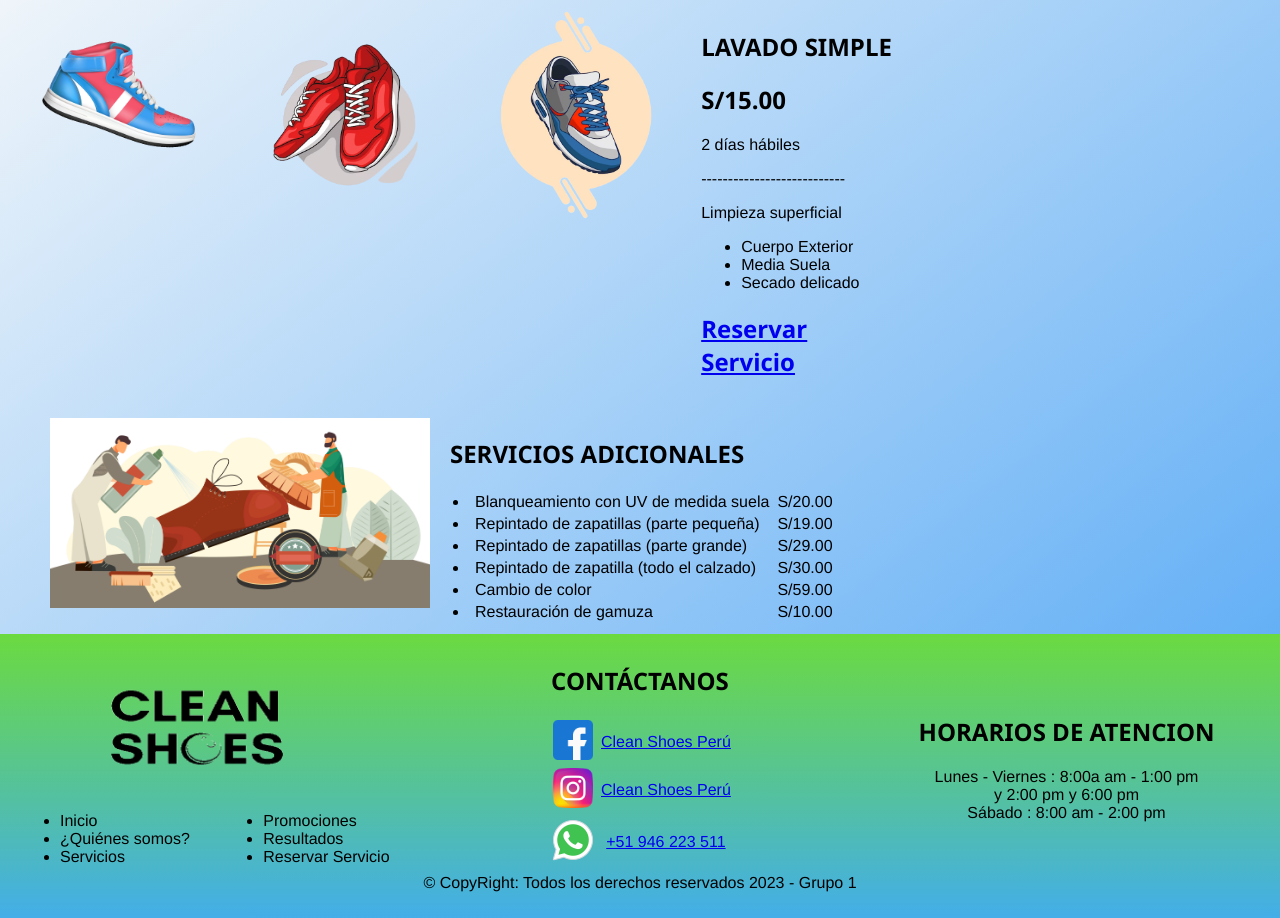
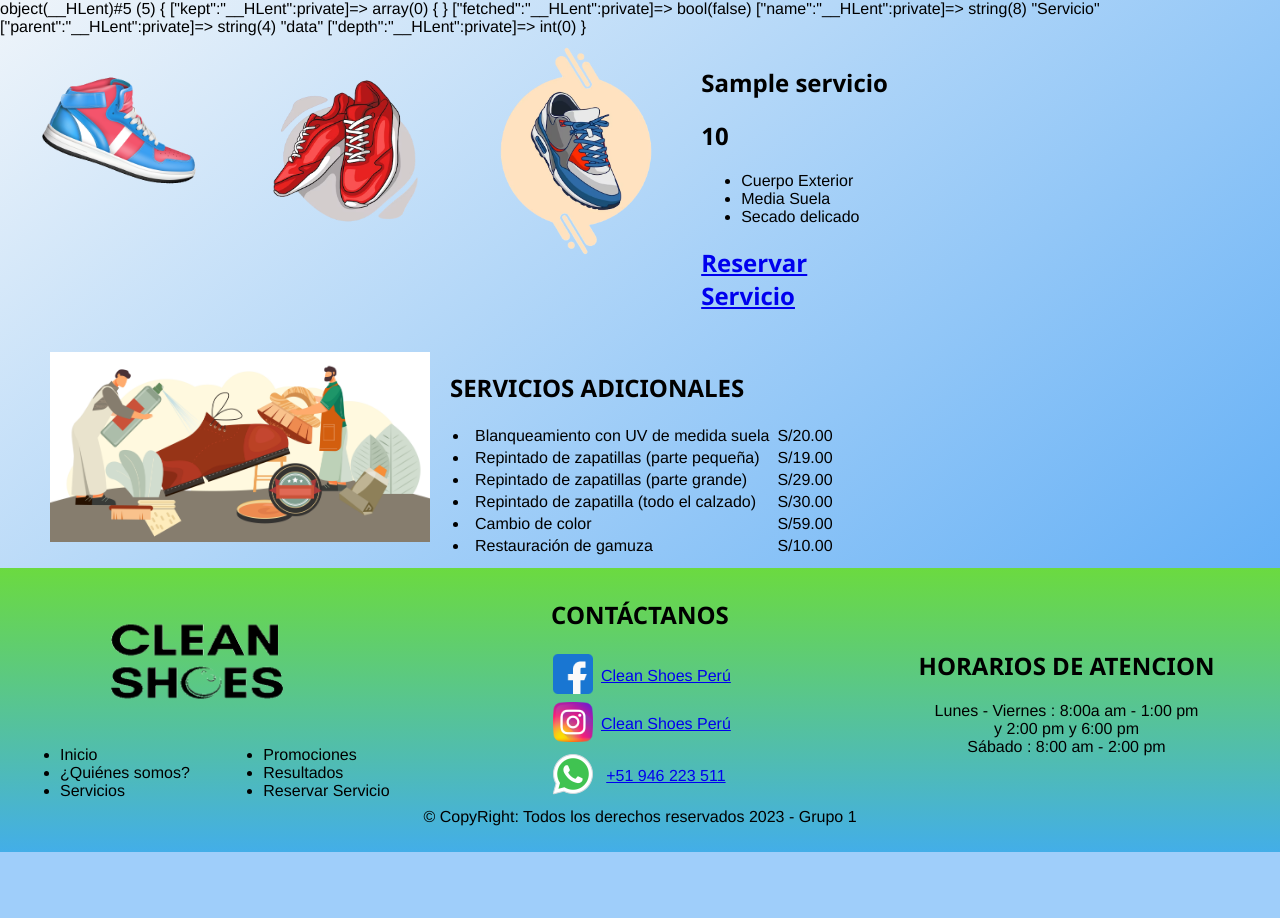
Before and after one commit to NemiasVasquez/CleanShoes, a PHP site: template Views/Servicios.php in a window 1280 px wide. Shown: the part 130-1048 px from the top of the page. After the commit the page ends 982 px from the top, so only its background shows below. Run offline with PHP 8.4, Linux system fonts and the light colour scheme; the template is opened without the code that fills it: most values are stand-ins (such as "Sample title", 1, 10 or a date in 2020).

Commit message:
Actualización Clean Shoes

```diff
--- a/Controller/Cliente_Controller.php
+++ b/Controller/Cliente_Controller.php
@@ -21,11 +21,6 @@ class Cliente_Controller{
     public function Resultados(){
         $Resultados = true;
         require_once "Views/Resultados.php";
-    }
-
-    public function Servicios(){
-        $Servicios = true;
-        require_once "Views/Servicios.php";
     }
 
     public function ListarClientes(){
--- a/Controller/Servicio_Controller.php
+++ b/Controller/Servicio_Controller.php
@@ -6,6 +6,12 @@ class Servicio_Controller{
         session_start();
         require_once "Model/Servicio_Model.php";
         $this->Servicio_Modelo = new Servicio_Model();
+    }
+
+    public function Servicios(){
+        $Servicios = true;
+        $data["Servicio"]=$this->Servicio_Modelo->getServicios();
+        require_once "Views/Servicios.php";
     }
 
     public function ListarServicios(){
--- a/Views/Plantillas/Footer.php
+++ b/Views/Plantillas/Footer.php
@@ -8,7 +8,7 @@
                 <ul id="" class="menuFoot">
                     <li><a href="index.php?">Inicio</a></li>
                     <li><a href="index.php?c=Cliente_Controller&a=QuienesSomos">¿Quiénes somos?</a></li>
-                    <li><a href="index.php?c=Cliente_Controller&a=Servicios">Servicios</a></li>
+                    <li><a href="index.php?c=Servicio_Controller&a=Servicios">Servicios</a></li>
                 </ul>
             </div>
 
--- a/Views/Plantillas/Header.php
+++ b/Views/Plantillas/Header.php
@@ -10,7 +10,7 @@
                 <ul>
                     <li><a href="index.php?" <?php if(isset($Inicio)){echo 'class="activo"';} ?>>Inicio</a></li>
                     <li><a href="index.php?c=Cliente_Controller&a=QuienesSomos" <?php if(isset($QuienesSomos)){echo 'class="activo"';} ?>>¿Quiénes Somos?</a></li>
-                    <li><a href="index.php?c=Cliente_Controller&a=Servicios" <?php if(isset($Servicios)){echo 'class="activo"';} ?>>Servicios</a></li>
+                    <li><a href="index.php?c=Servicio_Controller&a=Servicios" <?php if(isset($Servicios)){echo 'class="activo"';} ?>>Servicios</a></li>
                     <li><a href="">Promociones</a></li>
                     <li><a href="index.php?c=Cliente_Controller&a=Resultados" <?php if(isset($Resultados)){echo 'class="activo"';} ?>>Resultados</a></li>
                 </ul>
--- a/Views/Servicios.php
+++ b/Views/Servicios.php
@@ -16,6 +16,9 @@
         <?php include 'Plantillas/Header.php'; ?>
     </header>
     <main>
+
+        <?php var_dump($data["Servicio"]) ?>
+
             <div class="row caja-General">
                 <div>
                 <div class="col-3 col-s-6 col-m-6 col-l-3 caja-zapatilla-1">
@@ -35,19 +38,21 @@
                             <img src="Imagenes/Servicios/zapatillas3-PhotoRoom.png-PhotoRoom.png" alt="">
                         </div>
                 </div>
+
+                <?php foreach($data["Servicio"] as $S) {?>
+
                     <div class="interior">
+                        <div class="col-3 col-s-6 col-m-6 col-l-3 caja-servicios">
+                            <div class="cajita-tituloLavado">
+                                <h2><?php echo $data["Servicio"]["nombre"]; ?></h2>
+                            </div>
 
-
-                    <div class="col-3 col-s-6 col-m-6 col-l-3 caja-servicios">
-                        <div class="cajita-tituloLavado"><h2>LAVADO SIMPLE</h2></div>
                             <div class="cajitainfo-lavado">
                                 <div class="cajita-precio">
-                                <h2>S/15.00</h2>
+                                    <h2> <?php echo $data["Servicio"]["precio"]; ?></h2>
                                 </div>
                                 <div class="cajita-descripcion">
-                                <p>2 días hábiles</p>
-                                <p class="lineaTipoLavado">---------------------------</p>
-                                <p>Limpieza superficial</p>
+                                    <p>
                                 </div>
                                 <div  class="cajita-lista-descripcion">
                                     <ul>
@@ -62,8 +67,8 @@
                                 <a href="ReservarServicio.html"><h2>Reservar <br> Servicio</h2></a>
                             </div>
                         </div>
-
                     </div>
+                <?php }?>
             </div>
 
             <div class="row">
```
Lines whose indentation alone changed are shown as unchanged.
